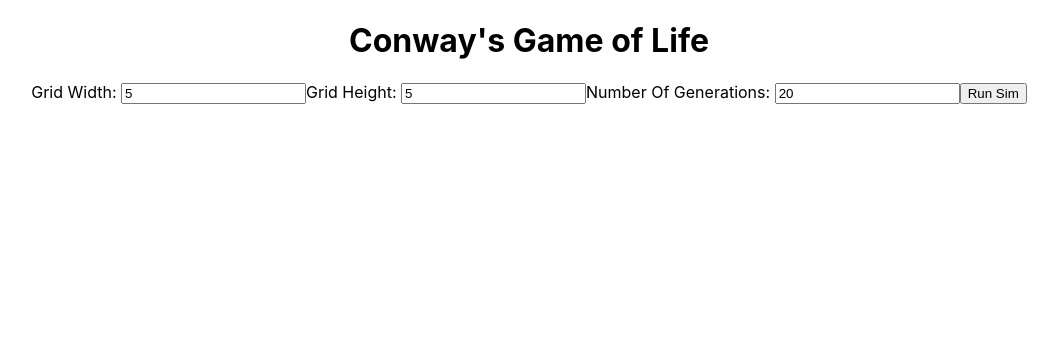
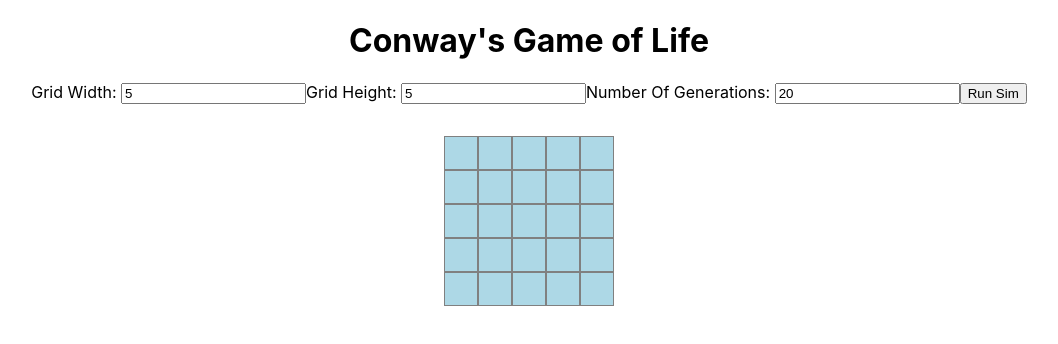
Before and after one commit to andrewgjh/game_of_life, a React (Create React App) app: page / in a window 1280 px wide. Shown: the top 344 px of the page, without its empty margins (111-1169 px from the left). Built offline with nearby package versions, Linux system fonts and the light colour scheme.

Commit message:
create grid ui

```diff
--- a/src/App.js
+++ b/src/App.js
@@ -7,9 +7,7 @@ import LifeGrid from "./components/LifeGrid";
 function App() {
   const runGameOfLife = e => {
     e.preventDefault();
-    setShowGrid(true);
   };
-  const [showGrid, setShowGrid] = useState(false);
   const [width, setWidth] = useState(5);
   const [height, setHeight] = useState(5);
 
@@ -23,7 +21,7 @@ function App() {
         setWidth={setWidth}
         setHeight={setHeight}
       />
-      {showGrid && <LifeGrid width={width} height={height} />}
+      <LifeGrid width={width} height={height} />
     </div>
   );
 }
--- a/src/components/LifeGrid/index.js
+++ b/src/components/LifeGrid/index.js
@@ -1,27 +1,15 @@
 import "./life_grid.css";
+import gameFunctions from "../../gameOfLife";
 
 const LifeGrid = ({ width, height }) => {
-  function createGrid(x, y) {
-    const grid = [];
-    for (let idx = 0; idx < x; idx++) {
-      grid.push([]);
-    }
-    for (let i = 0; i < grid.length; i++) {
-      for (let index = 0; index < y; index++) {
-        grid[i].push("X");
-      }
-    }
-    return grid;
-  }
+  const { createGrid } = gameFunctions;
   const newGrid = createGrid(height, width);
   return (
-    <div>
+    <div className="grid-container">
       {newGrid.map((row, idx) => (
-        <div key={`row-${idx}`}>
+        <div key={`row-${idx}`} className="row-container">
           {row.map((column, index) => (
-            <span class="gol-cell" key={`column-${index}`}>
-          0
-            </span>
+            <div className="gol-cell" key={`column-${index}`}></div>
           ))}
         </div>
       ))}
--- a/src/components/LifeGrid/life_grid.css
+++ b/src/components/LifeGrid/life_grid.css
@@ -1,7 +1,18 @@
+
+
 .grid-container {
-  display: flex;
+  margin: 2em;
+}
+.row-container{
+  display:flex;
+  justify-content: center;
 }
 
 .gol-cell{
-  border: 1px solid black;
+  display: inline;
+  border: 1px solid grey;
+  width: 2em;
+  height: 2em;
+  background-color: lightblue;
+
 }
--- a/src/gameOfLife.js
+++ b/src/gameOfLife.js
@@ -28,8 +28,8 @@ function populateGrid(grid, gridString) {
 function countNeighbours(i, j, arr) {
   let counter = 0;
 
-  for (x = i - 1; x <= i + 1; x++) {
-    for (y = j - 1; y <= j + 1; y++) {
+  for (let x = i - 1; x <= i + 1; x++) {
+    for (let y = j - 1; y <= j + 1; y++) {
       if ((i === x && j === y) || x < 0 || y < 0 || !arr[x][y]) {
         continue;
       }
@@ -43,8 +43,8 @@ function nextGen(arr) {
   if (arr.length < 1) return;
   const nextGenArr = createGrid(arr.length, arr[0].length);
 
-  for (i = 0; i < arr.length - 1; i++) {
-    for (j = 0; j < arr[0].length; j++) {
+  for (let i = 0; i < arr.length - 1; i++) {
+    for (let j = 0; j < arr[0].length; j++) {
       const aliveNeighbours = countNeighbours(i, j, arr);
       const currentState = arr[i][j];
       if (currentState === 1) {
@@ -90,7 +90,7 @@ function draw(grid) {
 }
 
 async function gameOfLife(x, y, loopTimes) {
-  counter = 0;
+  let counter = 0;
   const grid = createGrid(x, y);
   const gridState = randomlifeMap(x * y);
   console.log(gridState);
@@ -106,4 +106,6 @@ async function gameOfLife(x, y, loopTimes) {
   }
 }
 
-gameOfLife(50, 60, 100);
+const gameFunctions = { createGrid };
+
+export default gameFunctions;
```
